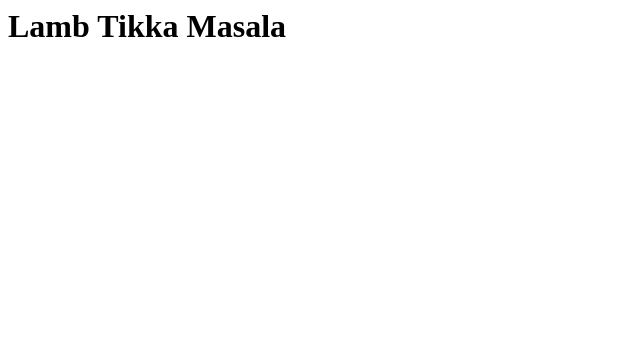
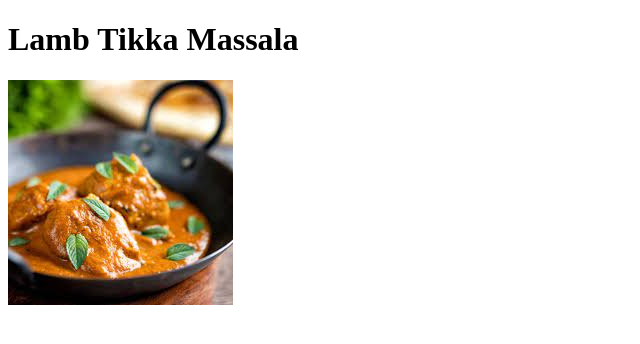
Before and after one commit to 92Will/odin-recipes, a plain HTML site: page recipes/lamb_tikka_masala.html in a window 1280 px wide. Shown: the whole page, without its empty margins (0-640 px from the left). Drawn offline with Linux system fonts and the light colour scheme.

Commit message:
Include picture of dish to lamb tikka masala recipe

```diff
--- a/recipes/lamb_tikka_masala.html
+++ b/recipes/lamb_tikka_masala.html
@@ -1 +1,12 @@
-<h1>Lamb Tikka Masala</h1>
+<!DOCTYPE html>
+ <html lang="en">
+  <head>
+   <meta charset="UTF-8">
+    <title> Lamb Tikka Masala </title>
+  </head>
+
+<body>
+<h1>Lamb Tikka Massala</h1>
+<img src="../img/lamb_tikka_masala.jpeg" alt="Image of lamb tikka masala">
+</body>
+</html>
```
Also changed, not shown: img/lamb_tikka_masala.jpeg (added), 1 other file.
